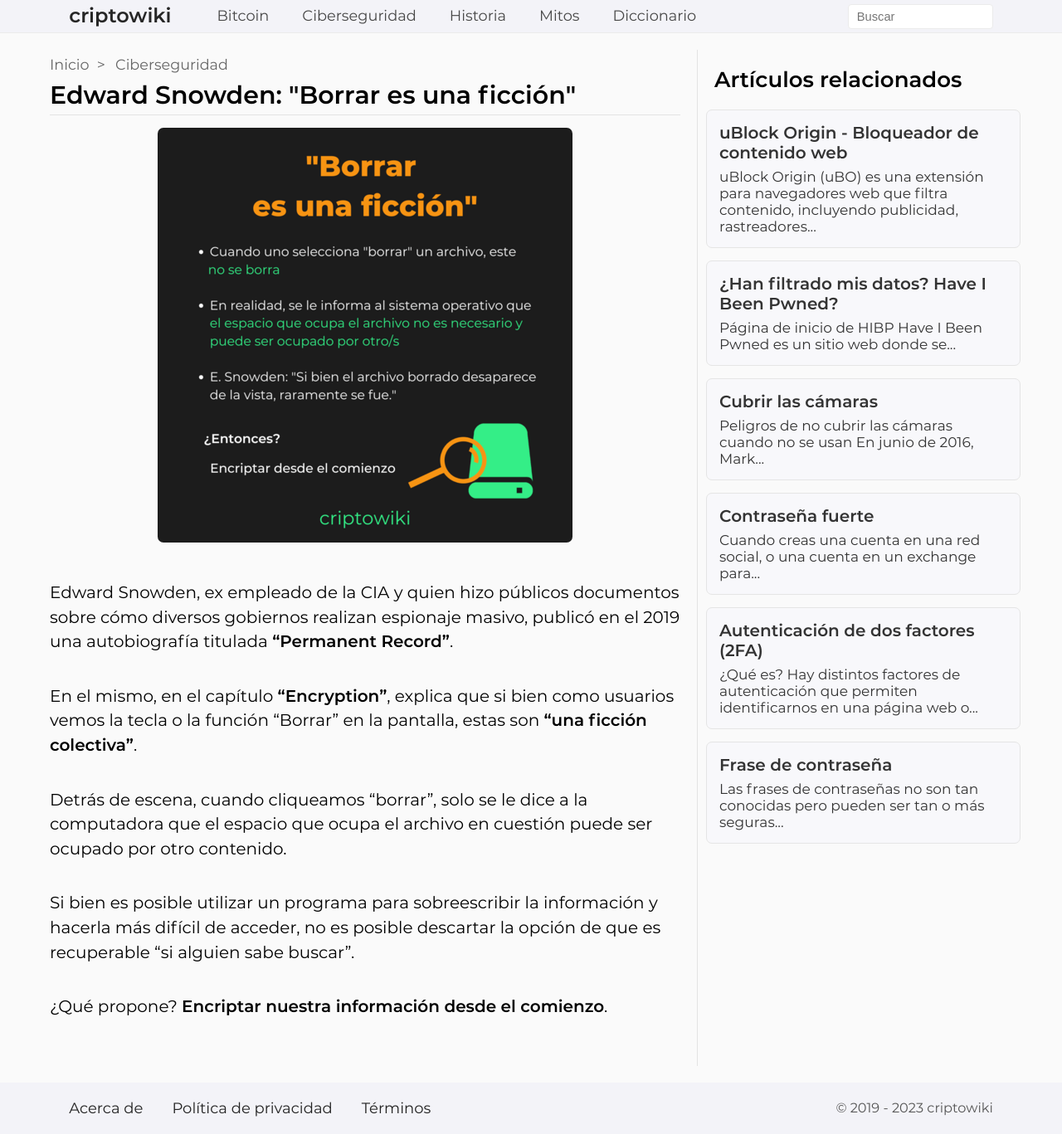
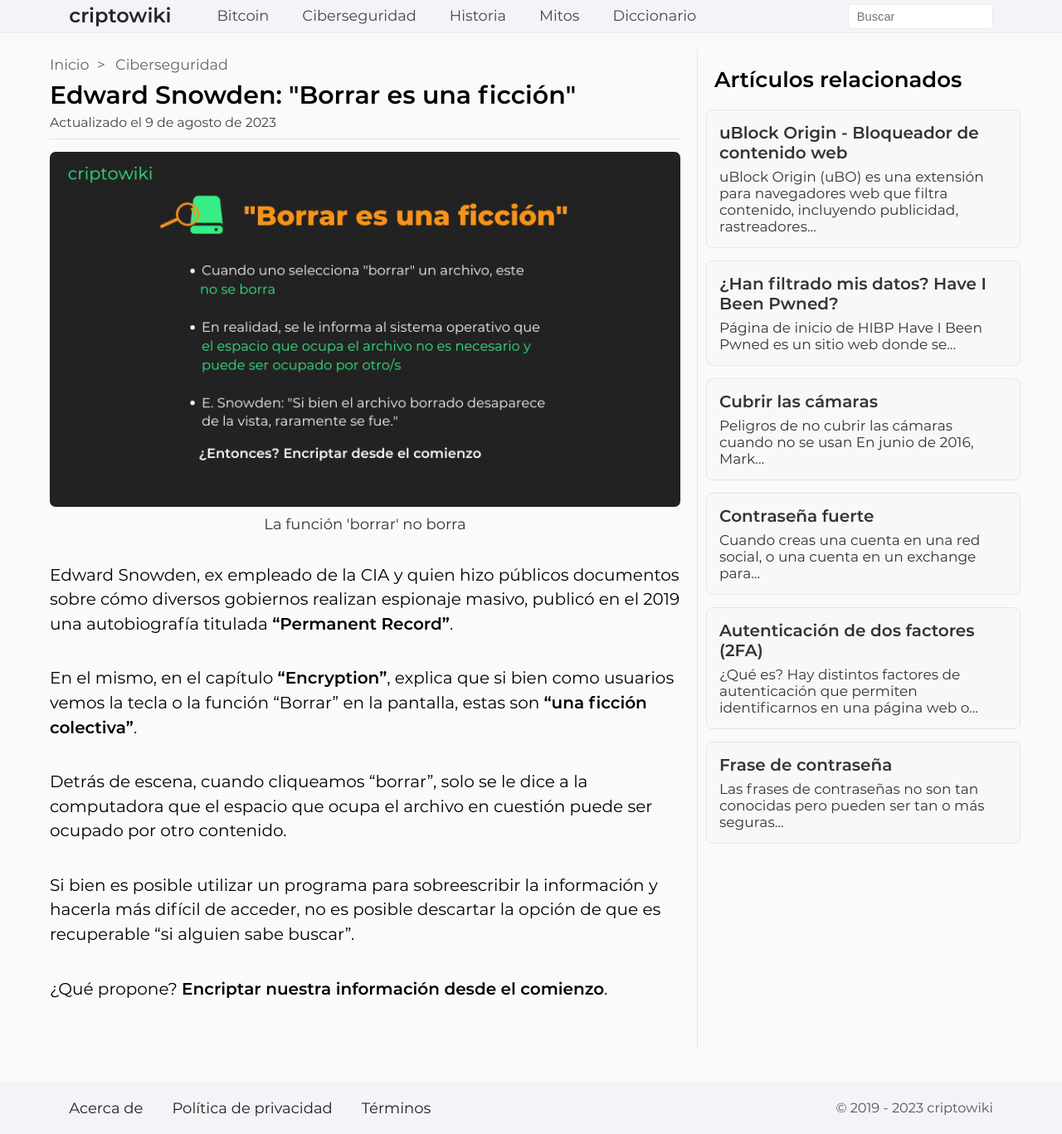
Before and after one commit to criptowiki/criptowiki, a Jekyll site: the page built from collections/_posts/cybersecurity/2021-11-02-1-delete-function-is-fiction.md, in a window 1280 px wide and 1367 px high. Shown: the whole window at 83% size. Built offline with Jekyll 4.4.1, drawn with Linux system fonts in a browser that asks for light colours.

Commit message:
update Snowden: 'delete is a fiction' *replace image with bigger one *add alt for image

```diff
--- a/collections/_posts/cybersecurity/2021-11-02-1-delete-function-is-fiction.md
+++ b/collections/_posts/cybersecurity/2021-11-02-1-delete-function-is-fiction.md
@@ -2,9 +2,10 @@
 title: Edward Snowden&#58; "Borrar es una ficción"
 permalink: /ciberseguridad/borrar-es-una-ficcion
 image: cybersecurity/es/borrar-es-una-ficcion.png
+updated: 9/08/2023
 ---
 
-{% include image.html url="cybersecurity/es/borrar-es-una-ficcion.png" width="500" %}
+{% include image.html url="cybersecurity/es/borrar-es-una-ficcion.png" alt="La función 'borrar' no borra" %}
 
 Edward Snowden, ex empleado de la CIA y quien hizo públicos documentos sobre cómo diversos gobiernos realizan espionaje masivo, publicó en el 2019 una autobiografía titulada **"Permanent Record"**.
 
```
Also changed, not shown: assets/img/cybersecurity/es/borrar-es-una-ficcion.png.
